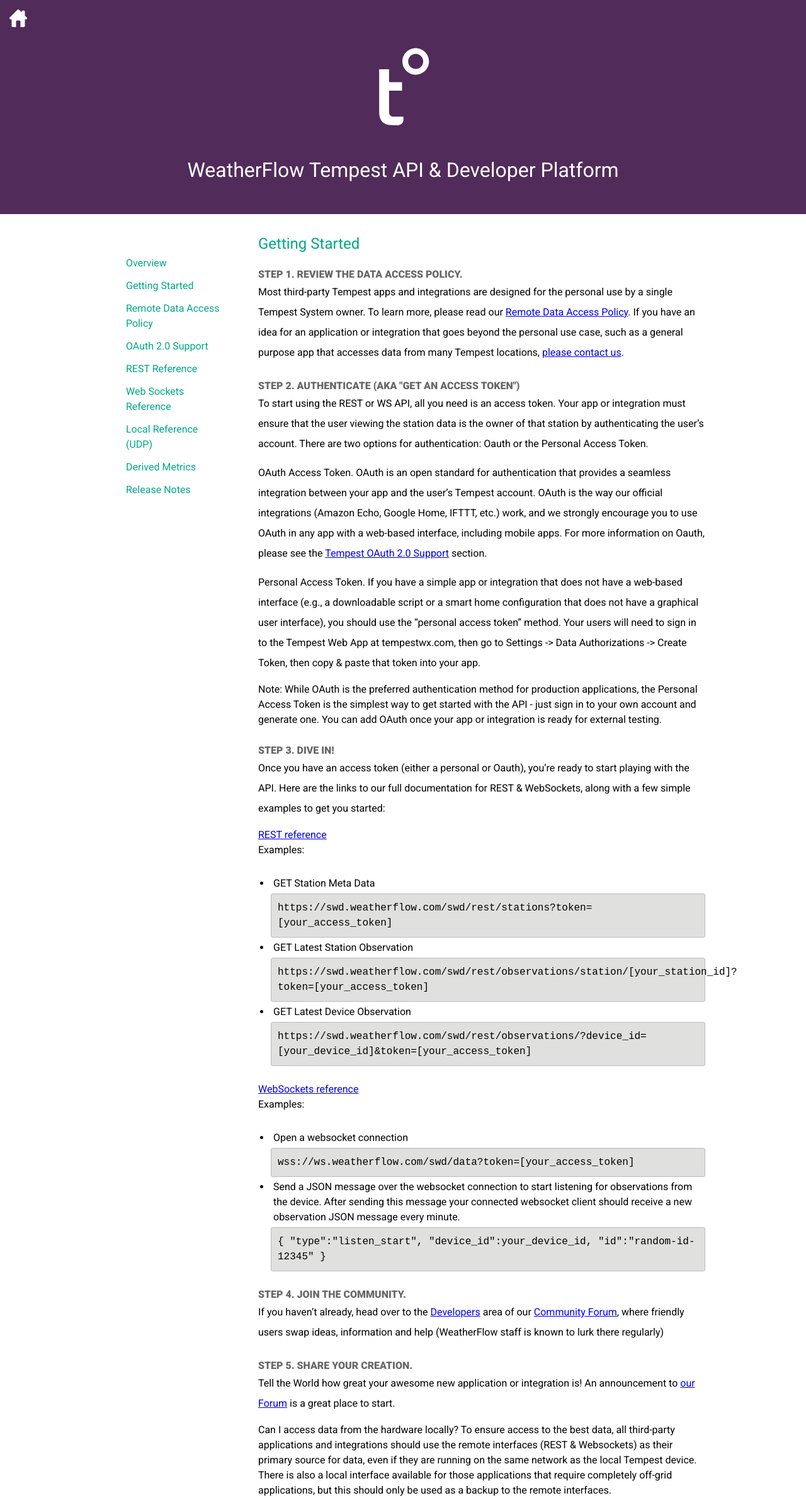
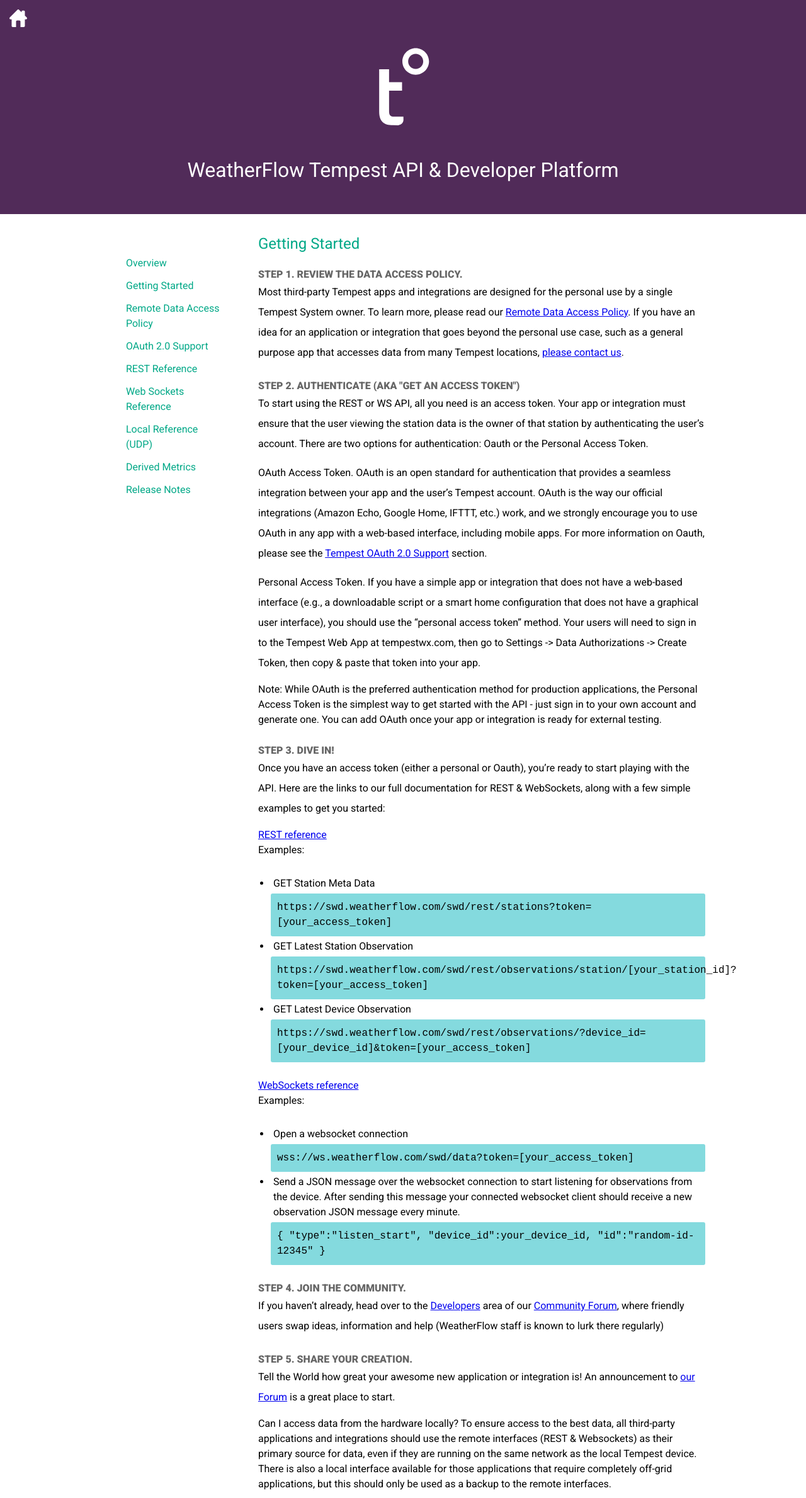
Before and after one commit to WeatherFlow/Tempest, a Jekyll site: the page built from api/index.html, in a window 1280 px wide. Shown: the whole page at 63% size. Built offline with Jekyll 4.4.1, drawn with Linux system fonts in a browser that asks for light colours; nearby versions of some CDN libraries.

Commit message:
Update base.css

```diff
--- a/css/base.css
+++ b/css/base.css
@@ -152,8 +152,8 @@
 
 .code-highlight {
 	font-family: monospace, Arial;
-	background-color: #e0e0df;
-	border: 1px solid #bbbaba;
+	background-color: #84dade;
+	border: 1px solid #0077399;
 	padding: 2px;
 	-webkit-border-radius: 3px;
 	-moz-border-radius: 3px;
```
